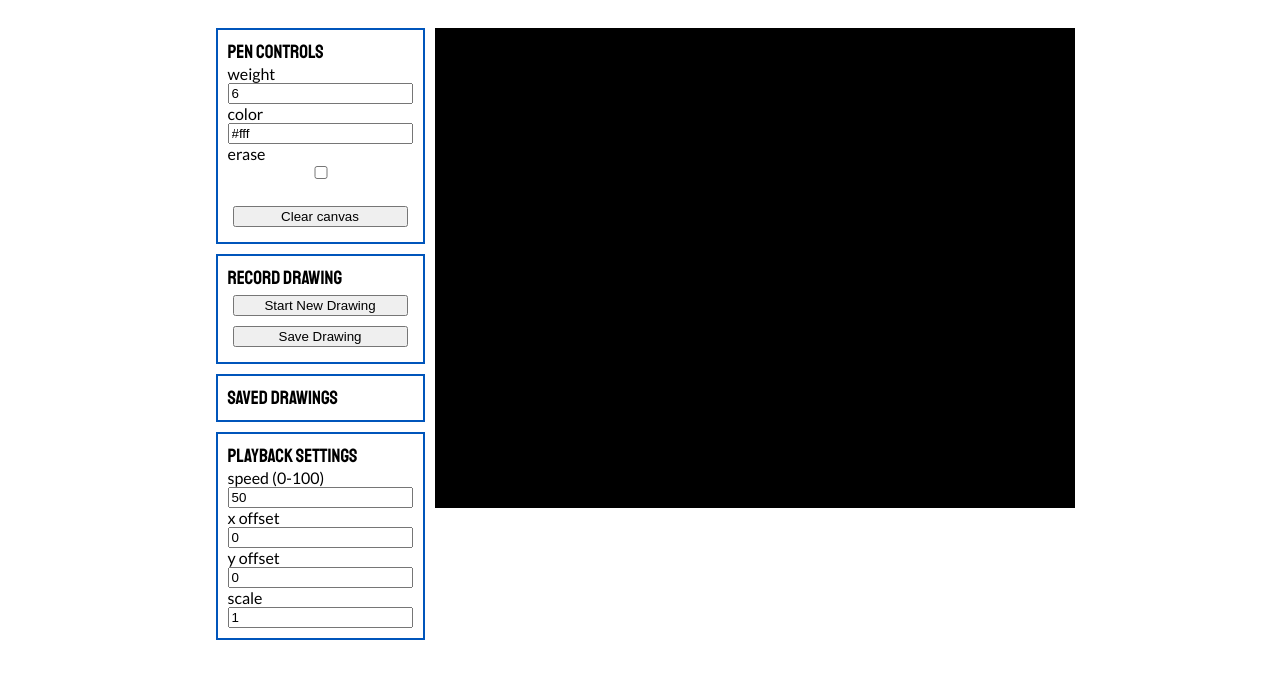
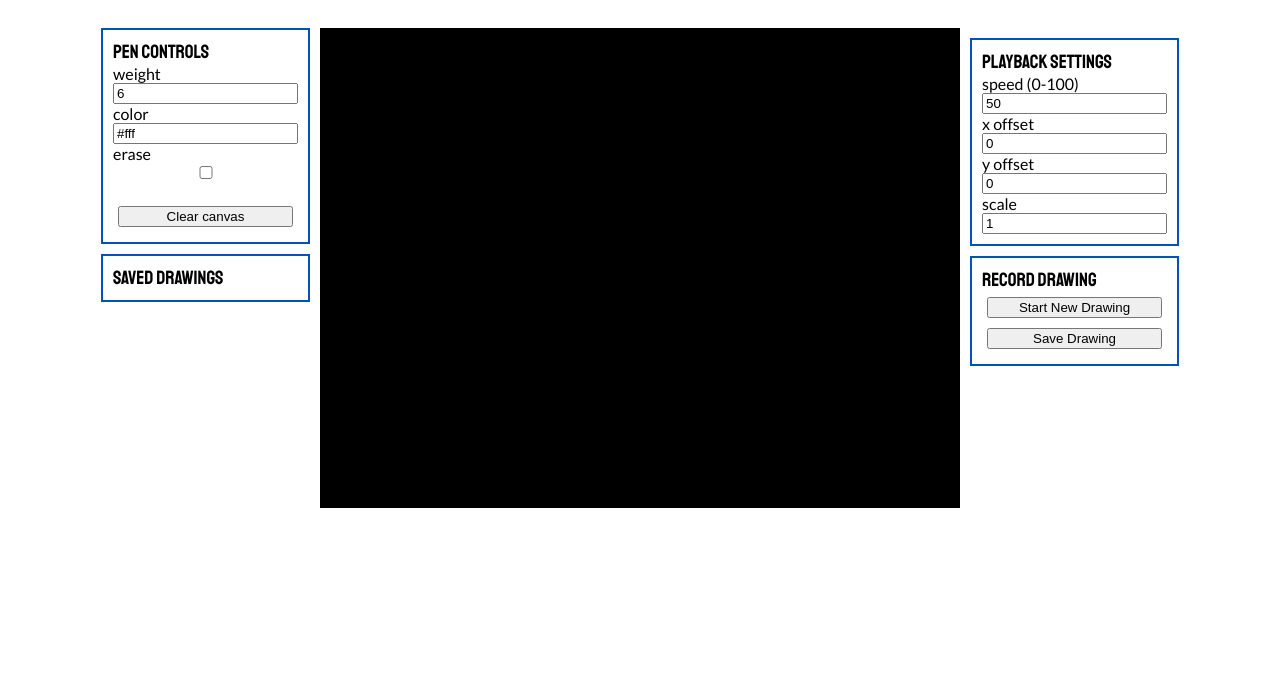
Before and after one commit to j-goodman/pen-and-paper, a plain HTML site: page index.html in a window 1280 px wide. Drawn offline with Linux system fonts and the light colour scheme.

Commit message:
Add second controls sidebar on the right side of the canvas.

```diff
--- a/index.html
+++ b/index.html
@@ -21,14 +21,12 @@
                 <br>
                 <button type='button' id='clear-canvas'>Clear canvas</button>
             </div>
-            <div class='record-drawing sidebar'>
-                <div class='title'>Record Drawing</div>
-                <button type='button' id='new-drawing'>Start New Drawing</button>
-                <button type='button' id='save-drawing'>Save Drawing</button>
-            </div>
             <li class='saved-drawings sidebar'>
               <div class='title'>Saved Drawings</div>
             </li>
+        </section>
+        <canvas id='canvas' width='640' height='480'></canvas>
+        <section class='control-bar'>
             <div class='playback-settings sidebar'>
                 <div class='title'>Playback Settings</div>
                 <div>speed (0-100)</div>
@@ -40,7 +38,11 @@
                 <div>scale</div>
                 <input type='text' id='playback-scale' value='1'>
             </div>
+            <div class='record-drawing sidebar'>
+                <div class='title'>Record Drawing</div>
+                <button type='button' id='new-drawing'>Start New Drawing</button>
+                <button type='button' id='save-drawing'>Save Drawing</button>
+            </div>
         </section>
-        <canvas id='canvas' width='640' height='480'></canvas>
     </body>
 </html>
```
